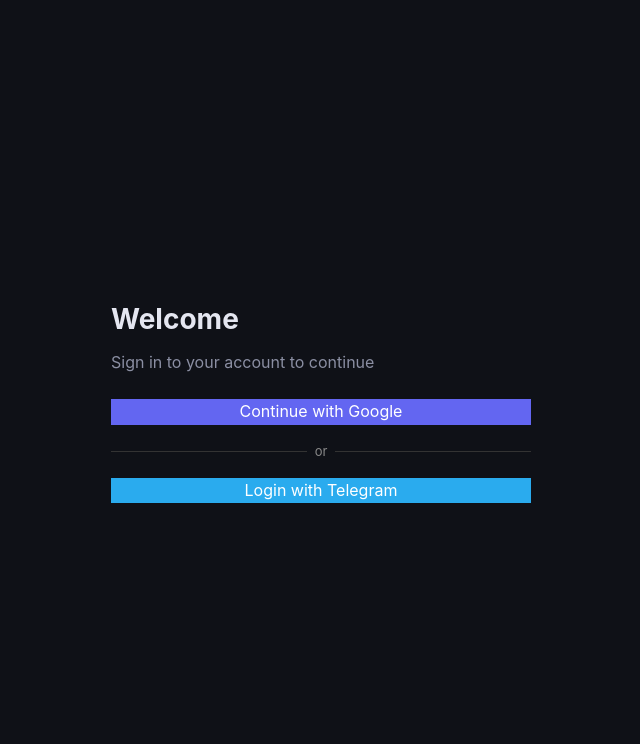
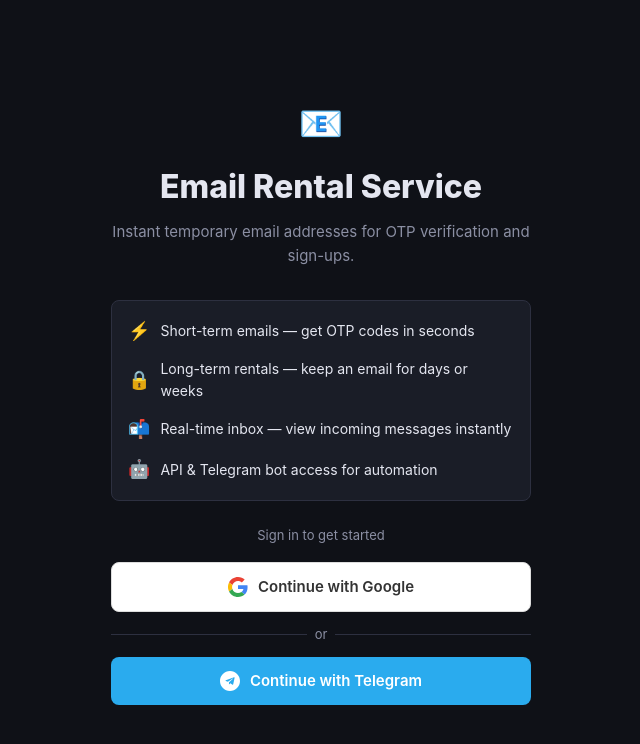
Before and after one commit to tamiz1013/renting-website2, a React (Vite) app in the folder client/: page /login in a window 1280 px wide. Shown: the top 744 px of the page, without its empty margins (319-959 px from the left). Built offline with nearby package versions, Linux system fonts and the light colour scheme.

Commit message:
login page designed

```diff
--- a/client/src/index.css
+++ b/client/src/index.css
@@ -225,6 +225,8 @@
 }
 .auth-box p { color: var(--text-dim); margin-bottom: 24px; }
 
+.login-btn:hover { opacity: 0.85; }
+
 /* Tabs */
 .tabs { display: flex; gap: 0; border-bottom: 1px solid var(--border); margin-bottom: 20px; }
 .tab {
--- a/client/src/pages/LoginPage.jsx
+++ b/client/src/pages/LoginPage.jsx
@@ -2,30 +2,79 @@
   return (
     <div className="auth-page">
       <div className="auth-box">
-        <h1>Welcome</h1>
-        <p>Sign in to your account to continue</p>
+        <div style={{ textAlign: 'center', marginBottom: 32 }}>
+          <div style={{ fontSize: 36, marginBottom: 8 }}>📧</div>
+          <h1 style={{ fontSize: 32, fontWeight: 800, marginBottom: 8 }}>Email Rental Service</h1>
+          <p style={{ color: 'var(--text-dim)', fontSize: 15, lineHeight: 1.6 }}>
+            Instant temporary email addresses for OTP verification and sign-ups.
+          </p>
+        </div>
 
-        <div style={{ display: 'flex', flexDirection: 'column', gap: 16, marginTop: 24 }}>
+        <div className="card" style={{ marginBottom: 24, padding: 16 }}>
+          <div style={{ display: 'flex', flexDirection: 'column', gap: 12, fontSize: 14 }}>
+            <div style={{ display: 'flex', alignItems: 'center', gap: 10 }}>
+              <span style={{ color: 'var(--success)', fontSize: 18 }}>⚡</span>
+              <span>Short-term emails — get OTP codes in seconds</span>
+            </div>
+            <div style={{ display: 'flex', alignItems: 'center', gap: 10 }}>
+              <span style={{ color: 'var(--primary)', fontSize: 18 }}>🔒</span>
+              <span>Long-term rentals — keep an email for days or weeks</span>
+            </div>
+            <div style={{ display: 'flex', alignItems: 'center', gap: 10 }}>
+              <span style={{ color: 'var(--warning)', fontSize: 18 }}>📬</span>
+              <span>Real-time inbox — view incoming messages instantly</span>
+            </div>
+            <div style={{ display: 'flex', alignItems: 'center', gap: 10 }}>
+              <span style={{ color: 'var(--danger)', fontSize: 18 }}>🤖</span>
+              <span>API & Telegram bot access for automation</span>
+            </div>
+          </div>
+        </div>
+
+        <p style={{ color: 'var(--text-dim)', fontSize: 13, textAlign: 'center', marginBottom: 16 }}>
+          Sign in to get started
+        </p>
+
+        <div style={{ display: 'flex', flexDirection: 'column', gap: 12 }}>
           <a
             href="/api/auth/google"
-            className="btn-primary w-full"
-            style={{ display: 'block', textAlign: 'center', textDecoration: 'none' }}
+            className="login-btn"
+            style={{
+              display: 'flex', alignItems: 'center', justifyContent: 'center', gap: 10,
+              padding: '12px 20px', borderRadius: 'var(--radius)', textDecoration: 'none',
+              background: '#fff', color: '#333', fontWeight: 600, fontSize: 15,
+              border: '1px solid #ddd', transition: 'opacity 0.15s',
+            }}
           >
+            <svg width="20" height="20" viewBox="0 0 48 48">
+              <path fill="#EA4335" d="M24 9.5c3.54 0 6.71 1.22 9.21 3.6l6.85-6.85C35.9 2.38 30.47 0 24 0 14.62 0 6.51 5.38 2.56 13.22l7.98 6.19C12.43 13.72 17.74 9.5 24 9.5z"/>
+              <path fill="#4285F4" d="M46.98 24.55c0-1.57-.15-3.09-.38-4.55H24v9.02h12.94c-.58 2.96-2.26 5.48-4.78 7.18l7.73 6c4.51-4.18 7.09-10.36 7.09-17.65z"/>
+              <path fill="#FBBC05" d="M10.53 28.59a14.5 14.5 0 0 1 0-9.18l-7.98-6.19a24.0 24.0 0 0 0 0 21.56l7.98-6.19z"/>
+              <path fill="#34A853" d="M24 48c6.48 0 11.93-2.13 15.89-5.81l-7.73-6c-2.15 1.45-4.92 2.3-8.16 2.3-6.26 0-11.57-4.22-13.47-9.91l-7.98 6.19C6.51 42.62 14.62 48 24 48z"/>
+            </svg>
             Continue with Google
           </a>
 
           <div style={{ display: 'flex', alignItems: 'center', gap: 8 }}>
-            <hr style={{ flex: 1, border: 'none', borderTop: '1px solid #333' }} />
-            <span style={{ color: '#888', fontSize: 13 }}>or</span>
-            <hr style={{ flex: 1, border: 'none', borderTop: '1px solid #333' }} />
+            <hr style={{ flex: 1, border: 'none', borderTop: '1px solid var(--border)' }} />
+            <span style={{ color: 'var(--text-dim)', fontSize: 13 }}>or</span>
+            <hr style={{ flex: 1, border: 'none', borderTop: '1px solid var(--border)' }} />
           </div>
 
           <a
             href="https://t.me/yourotpservicebot?start=login"
-            className="btn-primary w-full"
-            style={{ display: 'block', textAlign: 'center', textDecoration: 'none', background: '#2AABEE' }}
+            className="login-btn"
+            style={{
+              display: 'flex', alignItems: 'center', justifyContent: 'center', gap: 10,
+              padding: '12px 20px', borderRadius: 'var(--radius)', textDecoration: 'none',
+              background: '#2AABEE', color: '#fff', fontWeight: 600, fontSize: 15,
+              border: 'none', transition: 'opacity 0.15s',
+            }}
           >
-            Login with Telegram
+            <svg width="20" height="20" viewBox="0 0 24 24" fill="#fff">
+              <path d="M12 0C5.37 0 0 5.37 0 12s5.37 12 12 12 12-5.37 12-12S18.63 0 12 0zm5.53 8.15l-1.67 7.88c-.12.56-.45.7-.91.43l-2.52-1.86-1.22 1.17c-.13.14-.25.25-.51.25l.18-2.58 4.7-4.25c.2-.18-.05-.29-.31-.11l-5.82 3.67-2.5-.78c-.54-.17-.55-.54.11-.8l9.79-3.77c.45-.17.85.11.68.75z"/>
+            </svg>
+            Continue with Telegram
           </a>
         </div>
       </div>
```
